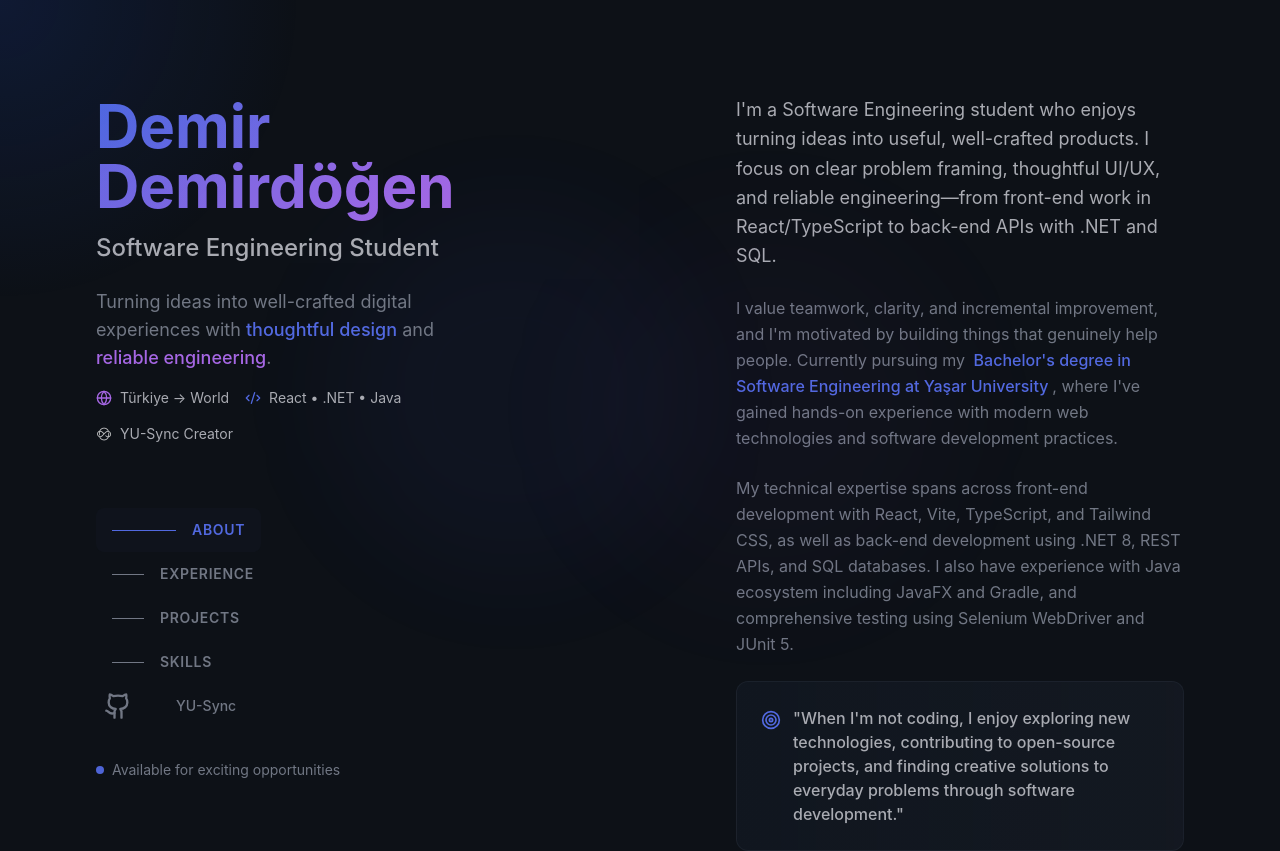
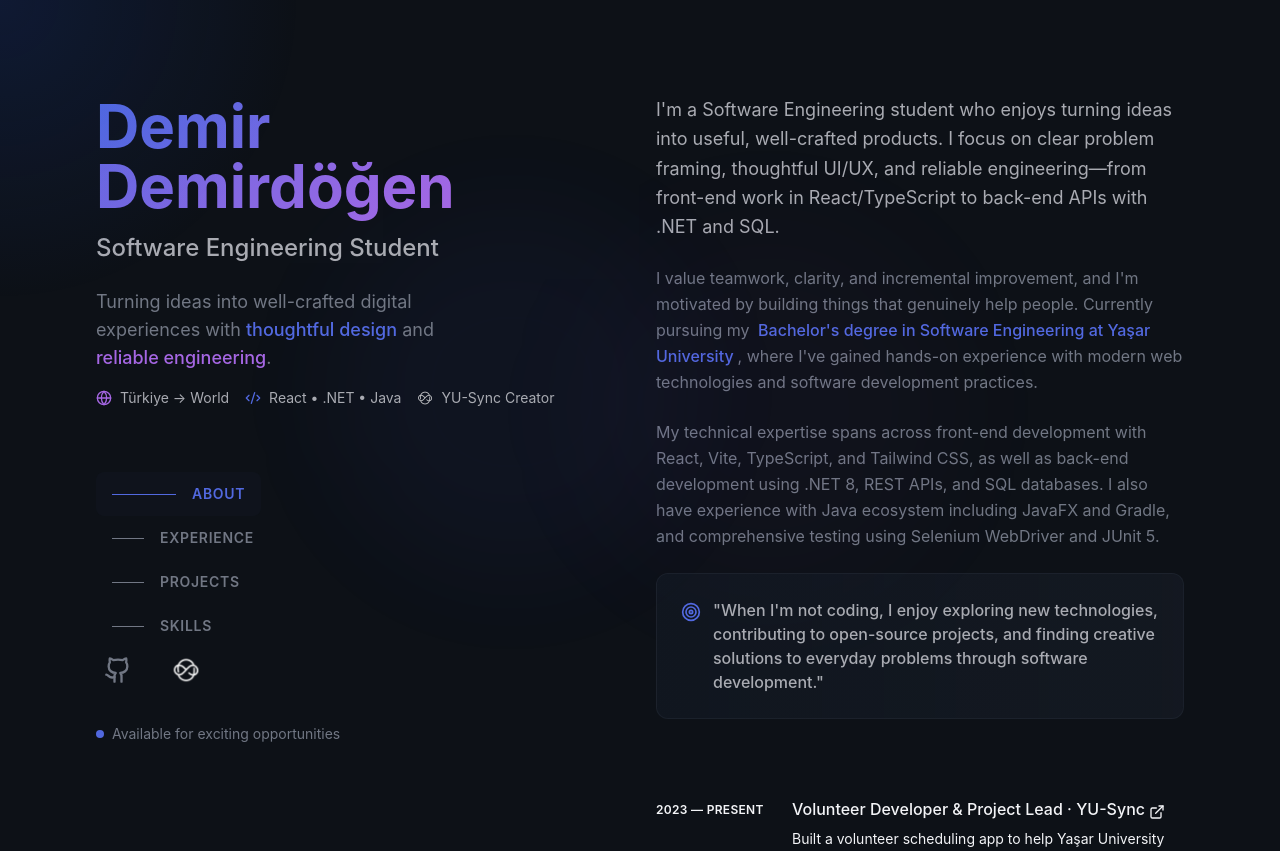
Before and after one commit to this-Demir/demirdogen.dev-portfolio, a React (Vite) app: page / in a window 1280 px wide. Shown: the top 851 px of the page. Built offline with nearby package versions, Linux system fonts and the light colour scheme; the HTML template or start-up script is replaced by a standard one.

Commit message:
Refactor layout and adjust spacing

```diff
--- a/src/components/Layout.tsx
+++ b/src/components/Layout.tsx
@@ -55,10 +55,11 @@ const Layout = ({ children }: LayoutProps) => {
         Skip to Content
       </a>
 
-      {/* Main Layout Container */}
-      <div className="lg:flex">
-        {/* Left Sidebar - Sticky */}
-        <div className="lg:sticky lg:top-0 lg:w-1/2 lg:h-screen lg:flex lg:flex-col lg:justify-between px-6 py-6 md:px-12 md:py-12 lg:px-24 lg:py-24">
+      {/* Main Layout Container - Centered with more padding */}
+      <div className="max-w-7xl mx-auto px-8 md:px-16 lg:px-24">
+        <div className="lg:flex lg:gap-8">
+          {/* Left Sidebar - Sticky */}
+          <div className="lg:sticky lg:top-0 lg:w-1/2 lg:h-screen lg:flex lg:flex-col lg:justify-between py-6 md:py-12 lg:py-24">
           <div className="space-y-8">
             {/* Personalized Header */}
             <div className="animate-fade-in-up">
@@ -120,15 +121,19 @@ const Layout = ({ children }: LayoutProps) => {
                 </span>
               </a>
 
-              {/* Custom link to YU-Sync */}
+              {/* Custom link to YU-Sync with logo */}
               <a
                 href="https://yu-sync.com"
                 target="_blank"
                 rel="noopener noreferrer"
-                className="group relative text-cool-gray hover:text-ui-purple transition-all duration-300 glow-on-hover px-3 py-2 rounded-lg hover:bg-deep-blue/30 text-sm font-medium"
+                className="group relative text-cool-gray hover:text-ui-purple transition-all duration-300 glow-on-hover p-2 rounded-lg hover:bg-deep-blue/30"
                 aria-label="YU-Sync Project"
               >
-                YU-Sync
+                <img
+                  src="/src/assets/yu-sync-logo.png"
+                  alt="YU-Sync Logo"
+                  className="h-6 w-6 lg:h-7 lg:w-7 group-hover:animate-bounce-subtle"
+                />
                 <span className="absolute -bottom-8 left-1/2 transform -translate-x-1/2 text-xs font-medium opacity-0 group-hover:opacity-100 transition-opacity duration-300 whitespace-nowrap">
                   Live Project
                 </span>
@@ -145,11 +150,12 @@ const Layout = ({ children }: LayoutProps) => {
           </div>
         </div>
 
-        {/* Right Content Area - Scrollable */}
-        <div className="lg:w-1/2 px-6 py-6 md:px-12 md:py-12 lg:px-24 lg:py-24">
+          {/* Right Content Area - Scrollable */}
+          <div className="lg:w-1/2 py-6 md:py-12 lg:py-24">
           <main id="content">
             {children}
           </main>
+          </div>
         </div>
       </div>
     </div>
```
